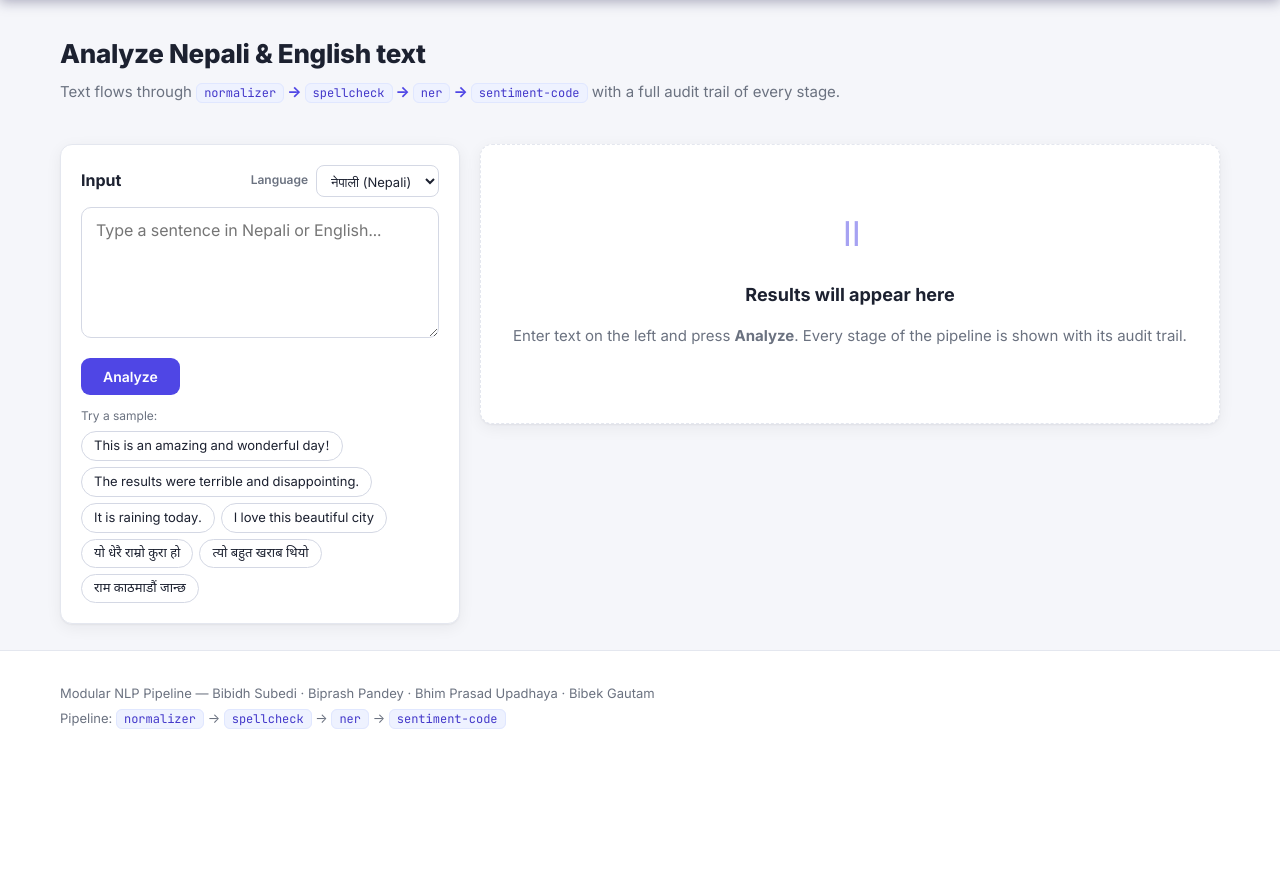
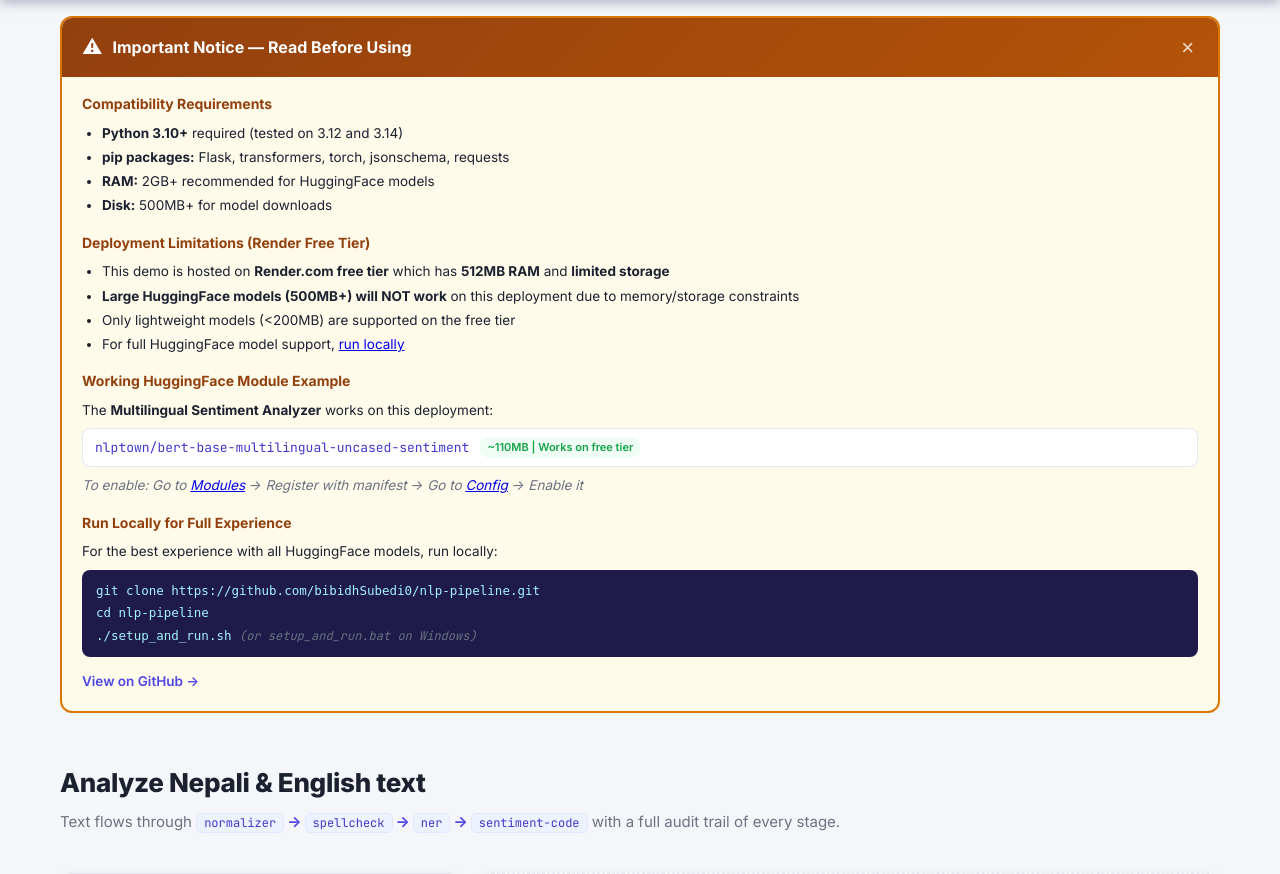
Before and after one commit to bibidhSubedi0/nlp-pipeline, a Flask app: page / in a window 1280 px wide. Shown: the part 74-948 px from the top of the page. Before the commit the page ends 803 px from the top, so only its background shows below. Run offline with Flask 3, Linux system fonts and the light colour scheme.

Commit message:
Add notice banner with compatibility info and deployment constraints
Co-authored-by: CommandCodeBot <noreply@commandcode.ai>
EOF && git push origin main

```diff
--- a/web/static/css/style.css
+++ b/web/static/css/style.css
@@ -775,3 +775,145 @@ mark.ent {
   border-color: var(--green);
   box-shadow: 0 0 0 3px rgba(22, 163, 74, .15);
 }
+
+/* notice banner */
+
+.notice-banner {
+  margin-top: 16px;
+  margin-bottom: 16px;
+  border: 2px solid var(--amber);
+  border-radius: var(--radius);
+  background: var(--amber-soft);
+  overflow: hidden;
+}
+
+.notice-content {
+  padding: 0;
+}
+
+.notice-header {
+  display: flex;
+  align-items: center;
+  gap: 10px;
+  padding: 14px 20px;
+  background: linear-gradient(135deg, #92400e, #b45309);
+  color: #fff;
+}
+
+.notice-header h3 {
+  margin: 0;
+  font-size: 16px;
+  font-weight: 700;
+  flex: 1;
+}
+
+.notice-icon {
+  font-size: 20px;
+}
+
+.notice-close {
+  background: none;
+  border: none;
+  color: #fff;
+  font-size: 22px;
+  cursor: pointer;
+  opacity: 0.8;
+  padding: 0 4px;
+  line-height: 1;
+}
+
+.notice-close:hover {
+  opacity: 1;
+}
+
+.notice-body {
+  padding: 16px 20px;
+}
+
+.notice-section {
+  margin-bottom: 16px;
+}
+
+.notice-section:last-child {
+  margin-bottom: 0;
+}
+
+.notice-section h4 {
+  margin: 0 0 8px;
+  font-size: 14px;
+  font-weight: 700;
+  color: #92400e;
+}
+
+.notice-section ul {
+  margin: 0;
+  padding-left: 20px;
+}
+
+.notice-section li {
+  margin-bottom: 4px;
+  font-size: 13.5px;
+  line-height: 1.5;
+}
+
+.notice-section p {
+  margin: 4px 0;
+  font-size: 13.5px;
+  line-height: 1.5;
+}
+
+.notice-example {
+  display: flex;
+  align-items: center;
+  gap: 10px;
+  margin: 8px 0;
+  padding: 8px 12px;
+  background: #fff;
+  border: 1px solid var(--border);
+  border-radius: 8px;
+}
+
+.notice-example code {
+  font-family: var(--mono);
+  font-size: 13px;
+  color: var(--accent-dark);
+}
+
+.notice-badge {
+  font-size: 11px;
+  font-weight: 600;
+  padding: 2px 8px;
+  border-radius: 999px;
+  background: var(--green-soft);
+  color: var(--green);
+  white-space: nowrap;
+}
+
+.notice-code {
+  margin: 8px 0;
+  padding: 10px 14px;
+  background: #1e1b4b;
+  border-radius: 8px;
+  font-family: var(--mono);
+  font-size: 12.5px;
+  color: #a5f3fc;
+  line-height: 1.8;
+}
+
+.notice-note {
+  font-size: 12px;
+  color: var(--text-muted);
+  font-style: italic;
+}
+
+.notice-link {
+  display: inline-block;
+  margin-top: 6px;
+  font-weight: 600;
+  color: var(--accent);
+  text-decoration: none;
+}
+
+.notice-link:hover {
+  text-decoration: underline;
+}
--- a/web/templates/base.html
+++ b/web/templates/base.html
@@ -28,6 +28,58 @@
   </header>
 
   <main class="container">
+    <div class="notice-banner" id="notice-banner">
+      <div class="notice-content">
+        <div class="notice-header">
+          <span class="notice-icon">&#9888;</span>
+          <h3>Important Notice — Read Before Using</h3>
+          <button type="button" class="notice-close" onclick="document.getElementById('notice-banner').style.display='none'" aria-label="Close">&times;</button>
+        </div>
+        <div class="notice-body">
+          <div class="notice-section">
+            <h4>Compatibility Requirements</h4>
+            <ul>
+              <li><strong>Python 3.10+</strong> required (tested on 3.12 and 3.14)</li>
+              <li><strong>pip packages:</strong> Flask, transformers, torch, jsonschema, requests</li>
+              <li><strong>RAM:</strong> 2GB+ recommended for HuggingFace models</li>
+              <li><strong>Disk:</strong> 500MB+ for model downloads</li>
+            </ul>
+          </div>
+
+          <div class="notice-section">
+            <h4>Deployment Limitations (Render Free Tier)</h4>
+            <ul>
+              <li>This demo is hosted on <strong>Render.com free tier</strong> which has <strong>512MB RAM</strong> and <strong>limited storage</strong></li>
+              <li><strong>Large HuggingFace models (500MB+) will NOT work</strong> on this deployment due to memory/storage constraints</li>
+              <li>Only lightweight models (&lt;200MB) are supported on the free tier</li>
+              <li>For full HuggingFace model support, <a href="https://github.com/bibidhSubedi0/nlp-pipeline" target="_blank">run locally</a></li>
+            </ul>
+          </div>
+
+          <div class="notice-section">
+            <h4>Working HuggingFace Module Example</h4>
+            <p>The <strong>Multilingual Sentiment Analyzer</strong> works on this deployment:</p>
+            <div class="notice-example">
+              <code>nlptown/bert-base-multilingual-uncased-sentiment</code>
+              <span class="notice-badge">~110MB | Works on free tier</span>
+            </div>
+            <p class="notice-note">To enable: Go to <a href="/modules">Modules</a> → Register with manifest → Go to <a href="/config">Config</a> → Enable it</p>
+          </div>
+
+          <div class="notice-section">
+            <h4>Run Locally for Full Experience</h4>
+            <p>For the best experience with all HuggingFace models, run locally:</p>
+            <div class="notice-code">
+              <code>git clone https://github.com/bibidhSubedi0/nlp-pipeline.git</code><br>
+              <code>cd nlp-pipeline</code><br>
+              <code>./setup_and_run.sh</code> <span class="notice-note">(or setup_and_run.bat on Windows)</span>
+            </div>
+            <p><a href="https://github.com/bibidhSubedi0/nlp-pipeline" target="_blank" class="notice-link">View on GitHub →</a></p>
+          </div>
+        </div>
+      </div>
+    </div>
+
     {% with messages = get_flashed_messages(with_categories=true) %}
       {% if messages %}
         <div class="flash-stack">
```
